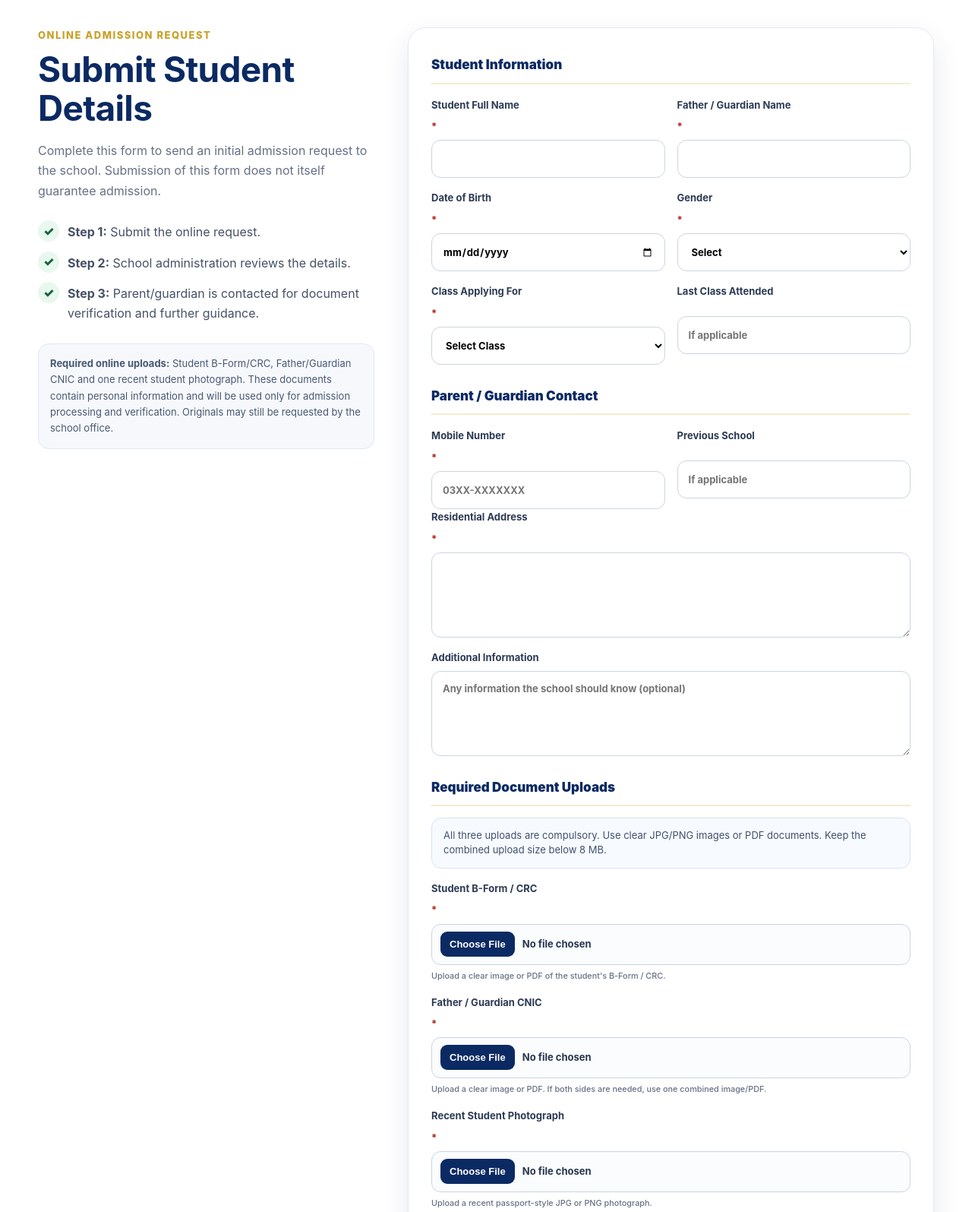
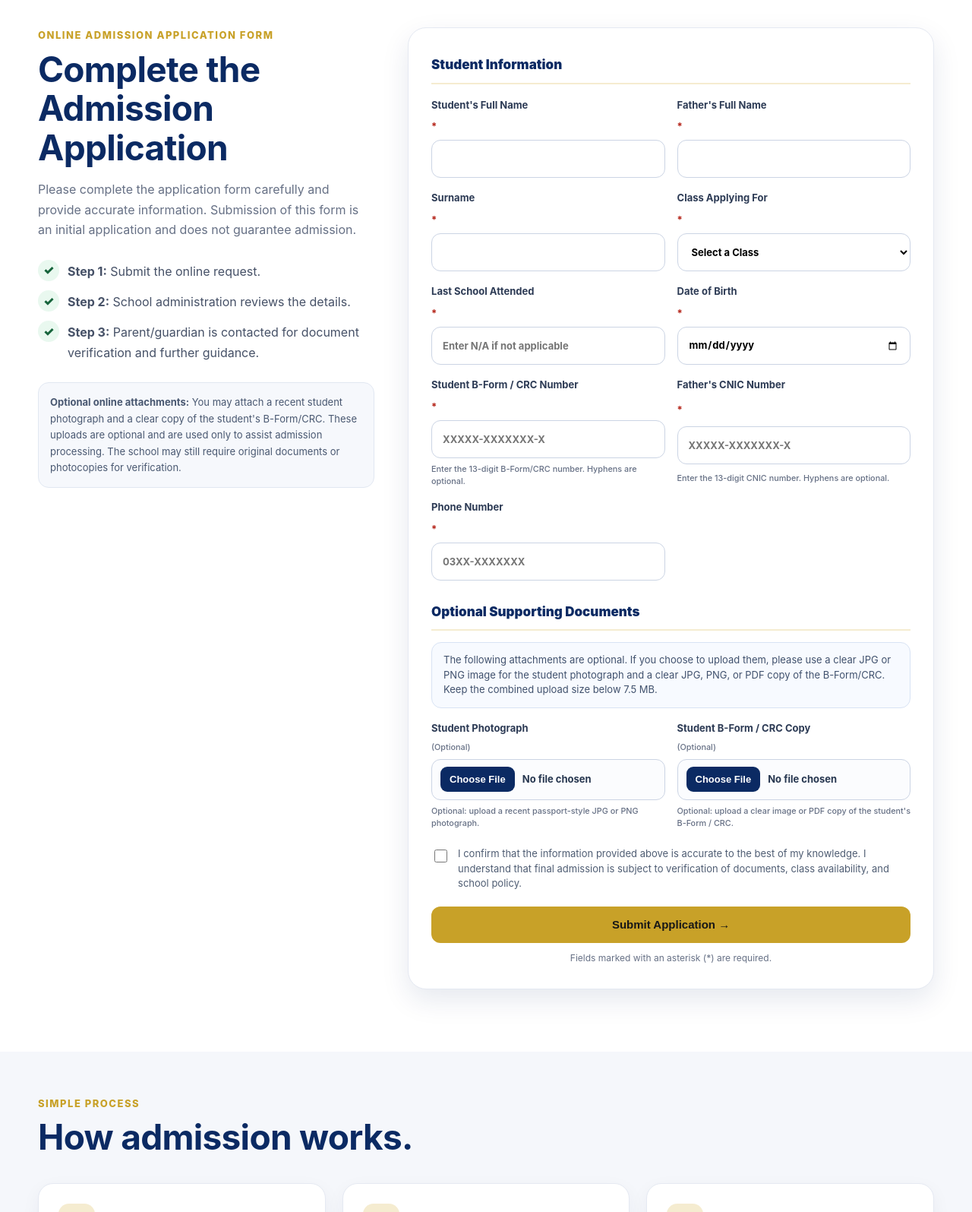
Before and after one commit to Alijaved96/ghs-saeedpur, a website: page admissions.html in a window 1280 px wide. Shown: the part 1940-3535 px from the top of the page at 76% size. Drawn offline with Linux system fonts and the light colour scheme.

Commit message:
Finalize professional admission form

```diff
--- a/admissions.html
+++ b/admissions.html
@@ -106,15 +106,15 @@
   <section class="section" id="admission-form">
     <div class="container admission-form-layout">
       <div class="admission-form-copy">
-        <div class="kicker">Online Admission Request</div>
-        <h2>Submit Student Details</h2>
-        <p>Complete this form to send an initial admission request to the school. Submission of this form does not itself guarantee admission.</p>
+        <div class="kicker">Online Admission Application Form</div>
+        <h2>Complete the Admission Application</h2>
+        <p>Please complete the application form carefully and provide accurate information. Submission of this form is an initial application and does not guarantee admission.</p>
         <div class="admission-points">
           <div><span>✓</span><p><strong>Step 1:</strong> Submit the online request.</p></div>
           <div><span>✓</span><p><strong>Step 2:</strong> School administration reviews the details.</p></div>
           <div><span>✓</span><p><strong>Step 3:</strong> Parent/guardian is contacted for document verification and further guidance.</p></div>
         </div>
-        <div class="privacy-note"><strong>Required online uploads:</strong> Student B-Form/CRC, Father/Guardian CNIC and one recent student photograph. These documents contain personal information and will be used only for admission processing and verification. Originals may still be requested by the school office.</div>
+        <div class="privacy-note"><strong>Optional online attachments:</strong> You may attach a recent student photograph and a clear copy of the student's B-Form/CRC. These uploads are optional and are used only to assist admission processing. The school may still require original documents or photocopies for verification.</div>
       </div>
 
       <div class="admission-form-card">
@@ -124,37 +124,29 @@
 
           <div class="form-section-title">Student Information</div>
           <div class="admission-fields two-cols">
-            <label>Student Full Name <span>*</span><input class="input" type="text" name="student_name" autocomplete="name" required></label>
-            <label>Father / Guardian Name <span>*</span><input class="input" type="text" name="guardian_name" required></label>
+            <label>Student's Full Name <span>*</span><input class="input" type="text" name="student_name" autocomplete="name" required></label>
+            <label>Father's Full Name <span>*</span><input class="input" type="text" name="guardian_name" required></label>
+            <label>Surname <span>*</span><input class="input" type="text" name="student_surname" autocomplete="family-name" required></label>
+            <label>Class Applying For <span>*</span><select class="input" name="class_applying" required><option value="">Select a Class</option><option>ECE/KG</option><option>Class I</option><option>Class II</option><option>Class III</option><option>Class IV</option><option>Class V</option><option>Class VI</option><option>Class VII</option><option>Class VIII</option><option>Class IX</option><option>Class X</option></select></label>
+            <label>Last School Attended <span>*</span><input class="input" type="text" name="previous_school" placeholder="Enter N/A if not applicable" required></label>
             <label>Date of Birth <span>*</span><input class="input" type="date" name="date_of_birth" required></label>
-            <label>Gender <span>*</span><select class="input" name="gender" required><option value="">Select</option><option>Male</option><option>Female</option></select></label>
-            <label>Class Applying For <span>*</span><select class="input" name="class_applying" required><option value="">Select Class</option><option>ECE/KG</option><option>Class I</option><option>Class II</option><option>Class III</option><option>Class IV</option><option>Class V</option><option>Class VI</option><option>Class VII</option><option>Class VIII</option><option>Class IX</option><option>Class X</option></select></label>
-            <label>Last Class Attended<input class="input" type="text" name="last_class" placeholder="If applicable"></label>
+            <label>Student B-Form / CRC Number <span>*</span><input class="input" type="text" name="student_bform_number" inputmode="numeric" maxlength="15" placeholder="XXXXX-XXXXXXX-X" pattern="[0-9]{5}-?[0-9]{7}-?[0-9]" title="Enter a valid 13-digit B-Form/CRC number" required><small>Enter the 13-digit B-Form/CRC number. Hyphens are optional.</small></label>
+            <label>Father's CNIC Number <span>*</span><input class="input" type="text" name="father_cnic_number" inputmode="numeric" maxlength="15" placeholder="XXXXX-XXXXXXX-X" pattern="[0-9]{5}-?[0-9]{7}-?[0-9]" title="Enter a valid 13-digit CNIC number" required><small>Enter the 13-digit CNIC number. Hyphens are optional.</small></label>
+            <label>Phone Number <span>*</span><input class="input" type="tel" name="mobile" inputmode="tel" maxlength="12" placeholder="03XX-XXXXXXX" pattern="03[0-9]{2}-?[0-9]{7}" title="Enter a valid Pakistani mobile number, for example 0301-1234567" required></label>
           </div>
 
-          <div class="form-section-title">Parent / Guardian Contact</div>
+          <div class="form-section-title">Optional Supporting Documents</div>
+          <div class="upload-guidance">The following attachments are optional. If you choose to upload them, please use a clear JPG or PNG image for the student photograph and a clear JPG, PNG, or PDF copy of the B-Form/CRC. Keep the combined upload size below 7.5 MB.</div>
           <div class="admission-fields two-cols">
-            <label>Mobile Number <span>*</span><input class="input" type="tel" name="mobile" inputmode="tel" placeholder="03XX-XXXXXXX" required></label>
-            <label>Previous School<input class="input" type="text" name="previous_school" placeholder="If applicable"></label>
-          </div>
-          <div class="admission-fields">
-            <label>Residential Address <span>*</span><textarea class="input textarea" name="address" rows="4" required></textarea></label>
-            <label>Additional Information<textarea class="input textarea" name="message" rows="4" placeholder="Any information the school should know (optional)"></textarea></label>
-          </div>
-
-          <div class="form-section-title">Required Document Uploads</div>
-          <div class="upload-guidance">All three uploads are compulsory. Use clear JPG/PNG images or PDF documents. Keep the combined upload size below 8 MB.</div>
-          <div class="admission-fields">
-            <label>Student B-Form / CRC <span>*</span><input class="input file-input" type="file" name="student_bform" accept="image/jpeg,image/png,application/pdf" required><small>Upload a clear image or PDF of the student's B-Form / CRC.</small></label>
-            <label>Father / Guardian CNIC <span>*</span><input class="input file-input" type="file" name="father_cnic" accept="image/jpeg,image/png,application/pdf" required><small>Upload a clear image or PDF. If both sides are needed, use one combined image/PDF.</small></label>
-            <label>Recent Student Photograph <span>*</span><input class="input file-input" type="file" name="student_photo" accept="image/jpeg,image/png" required><small>Upload a recent passport-style JPG or PNG photograph.</small></label>
+            <label>Student Photograph <small>(Optional)</small><input class="input file-input" type="file" name="student_photo" accept="image/jpeg,image/png"><small>Optional: upload a recent passport-style JPG or PNG photograph.</small></label>
+            <label>Student B-Form / CRC Copy <small>(Optional)</small><input class="input file-input" type="file" name="student_bform" accept="image/jpeg,image/png,application/pdf"><small>Optional: upload a clear image or PDF copy of the student's B-Form / CRC.</small></label>
           </div>
           <div id="uploadSizeError" class="upload-error" role="alert" hidden></div>
 
-          <label class="declaration-check"><input type="checkbox" name="declaration" value="Agreed" required><span>I confirm that the information provided above is correct to the best of my knowledge and understand that final admission is subject to school verification and policy.</span></label>
+          <label class="declaration-check"><input type="checkbox" name="declaration" value="Agreed" required><span>I confirm that the information provided above is accurate to the best of my knowledge. I understand that final admission is subject to verification of documents, class availability, and school policy.</span></label>
 
-          <button class="btn btn-primary admission-submit" type="submit">Submit Admission Request →</button>
-          <p class="form-help">Fields marked with * are required.</p>
+          <button class="btn btn-primary admission-submit" type="submit">Submit Application →</button>
+          <p class="form-help">Fields marked with an asterisk (*) are required.</p>
         </form>
       </div>
     </div>
```
